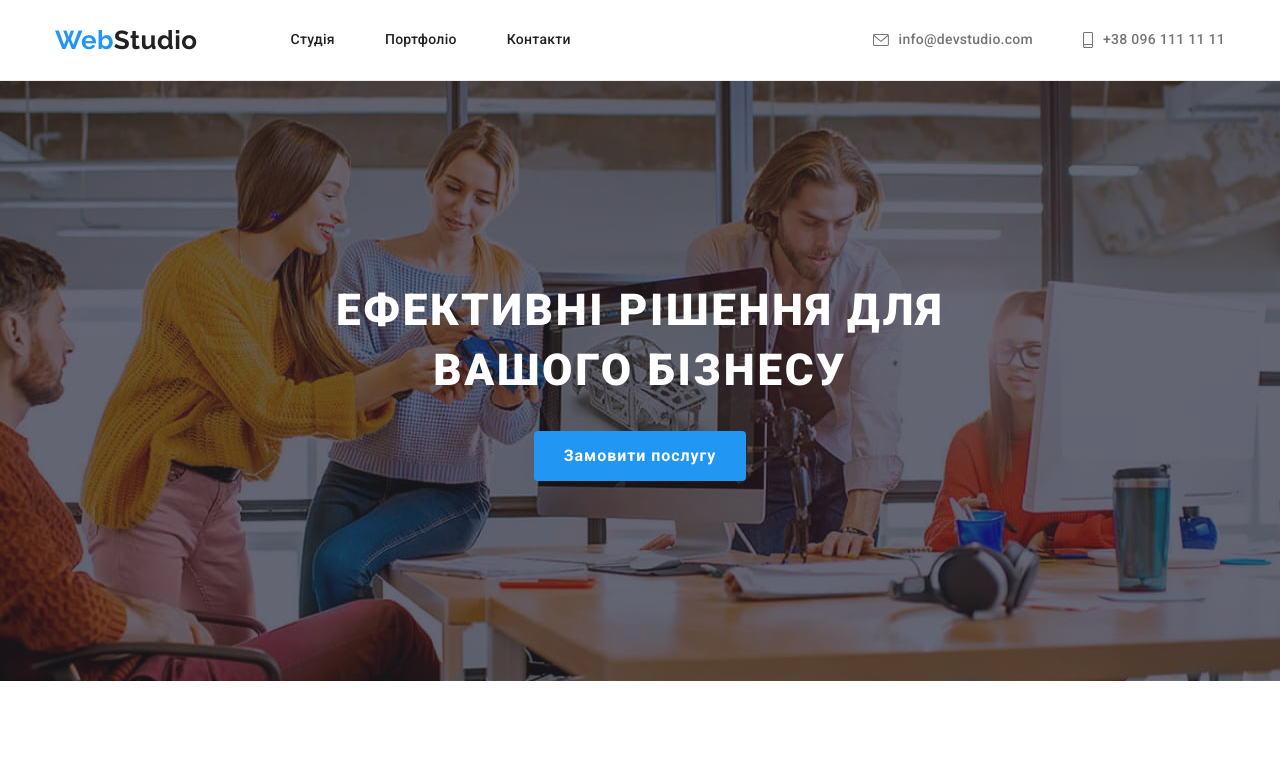
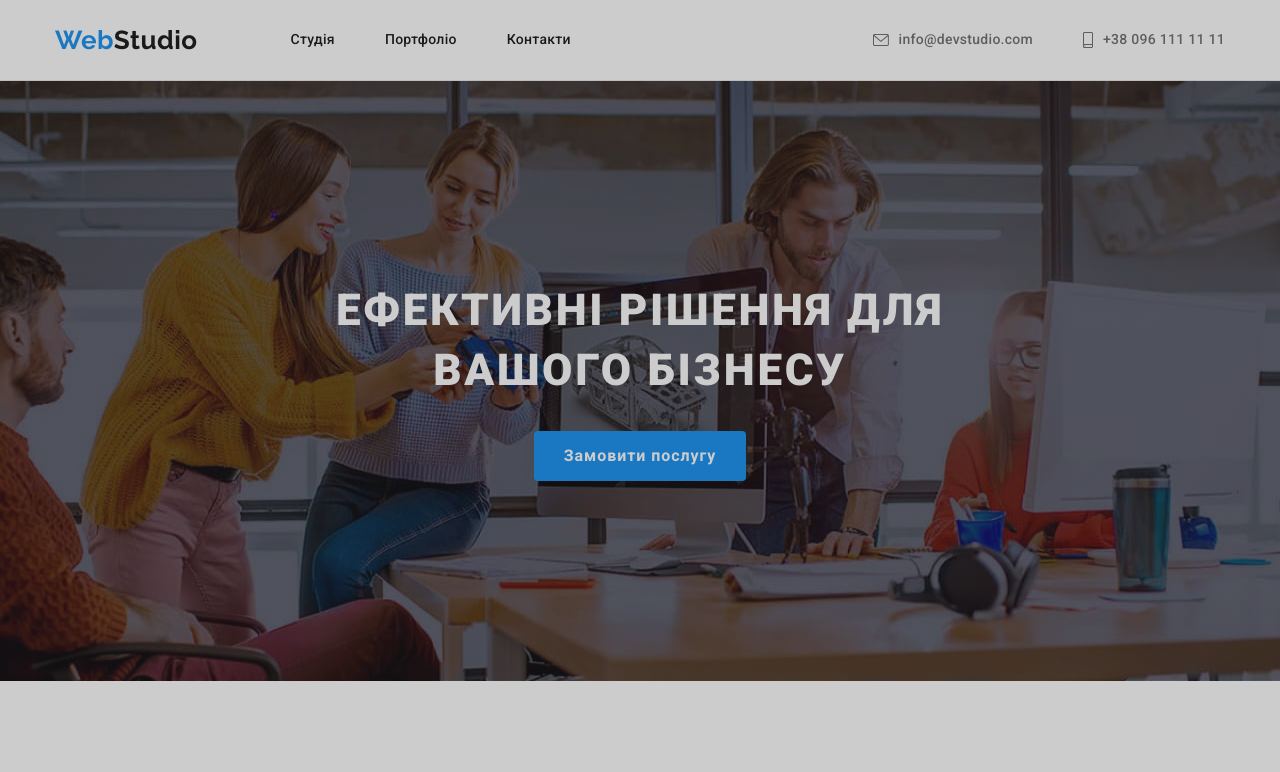
Before and after one commit to Denis-Shupletsov/goit-markup-hw-05, a plain HTML site: page index.html in a window 1280 px wide. Shown: the top 772 px of the page. Drawn offline with nearby package versions, Linux system fonts and the light colour scheme.

Commit message:
студия

```diff
--- a/css/styles.css
+++ b/css/styles.css
@@ -566,3 +566,14 @@ img {
 .footer-icons {
     fill: currentColor;
 }
+
+        /* backdrop----Молальное окно */
+
+.backdrop {
+    position: fixed;
+    top: 0;
+    left: 0;
+    width: 1600px;
+    height: 1024px;
+    background-color: rgba(0, 0, 0, 0.2);
+}
--- a/index.html
+++ b/index.html
@@ -344,5 +344,10 @@
                 </div>
         </div>
     </footer>
+                            <!-- Модальное окно -->
+<div class="backdrop">
+
+</div>
+
 </body>
 </html>
```
